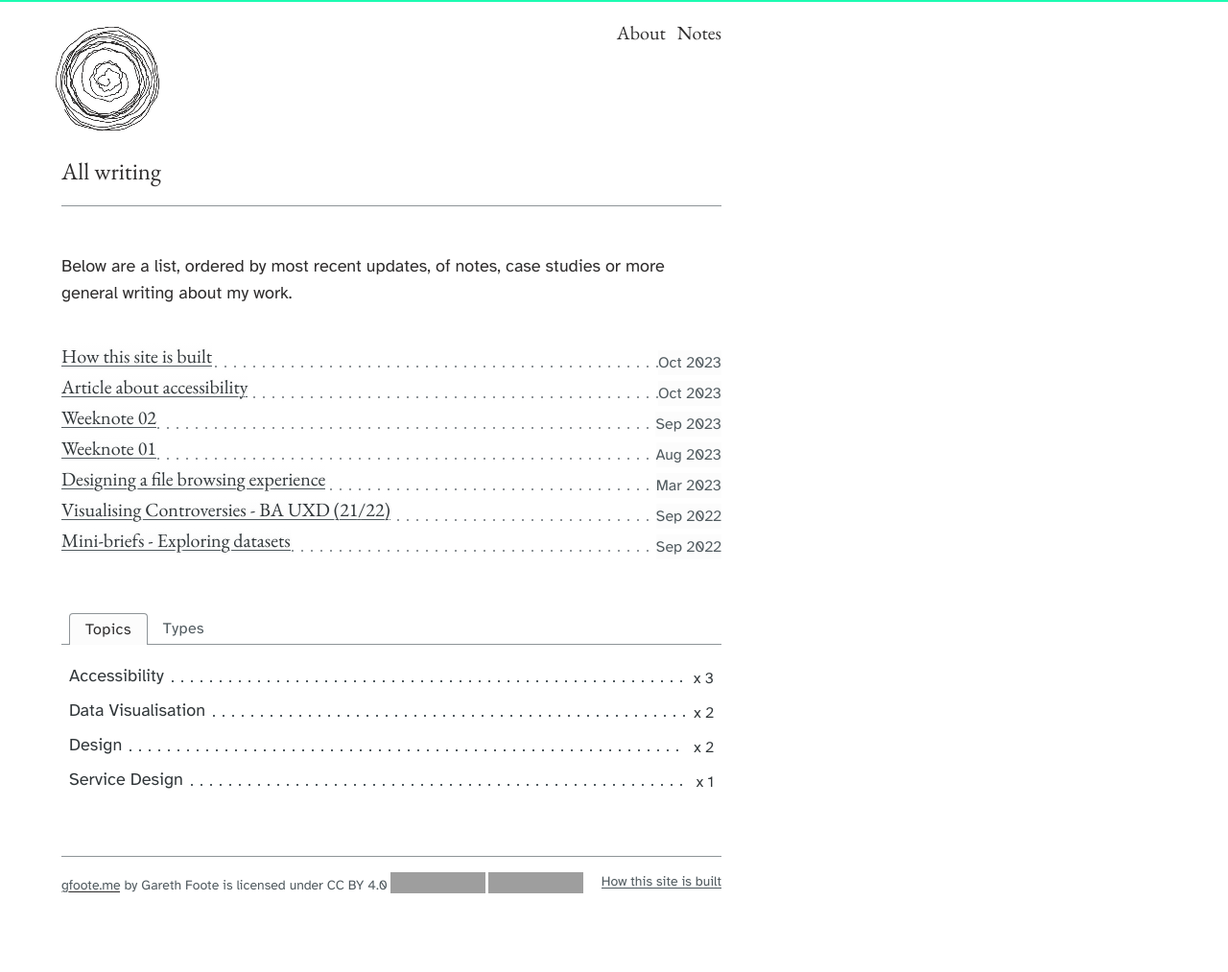
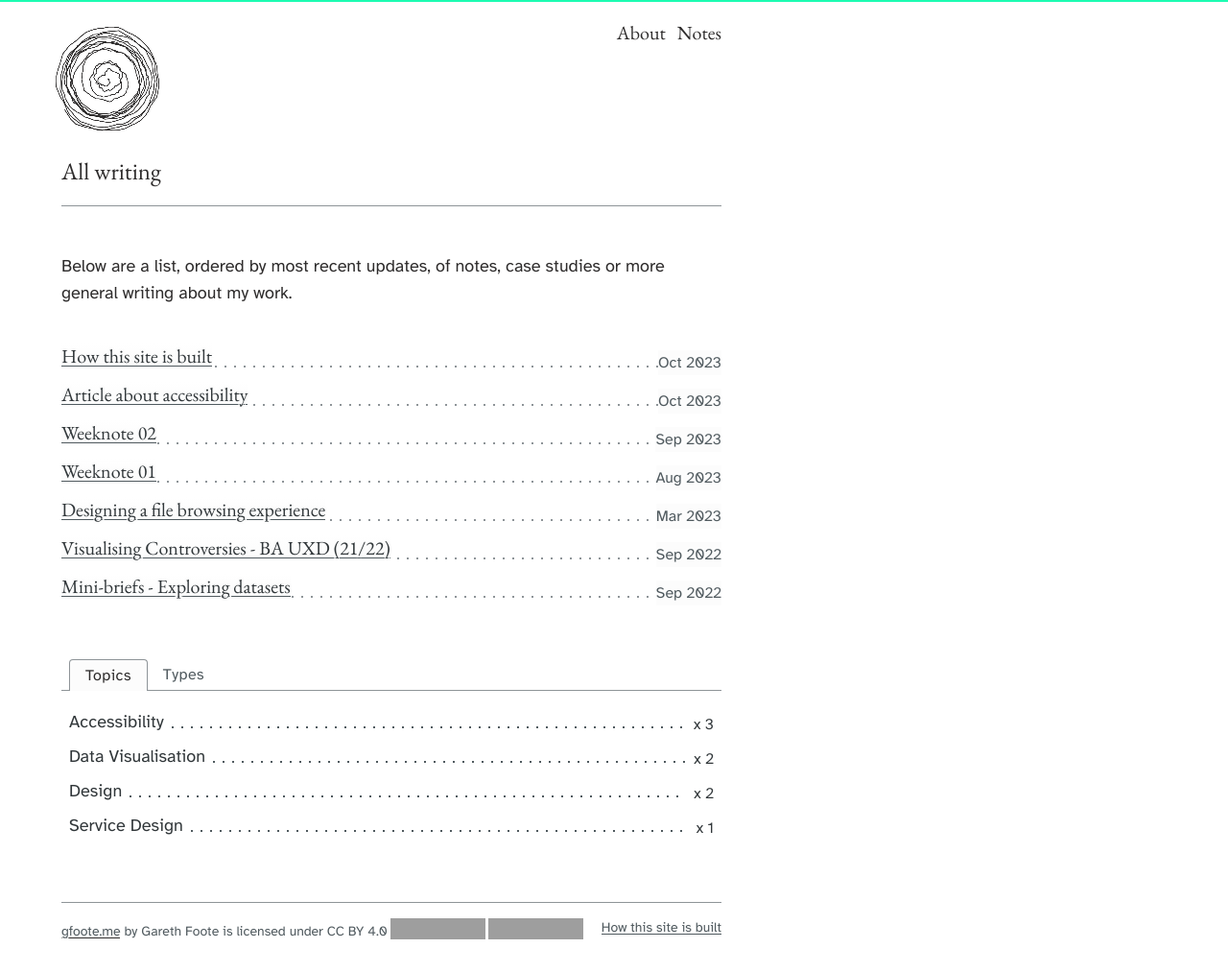
Before and after one commit to garethfoote/gfoote, a Jekyll site: the page built from collections/Writing.md, in a window 1280 px wide. Shown: the whole page at 96% size. Built offline with Jekyll 4.4.1, drawn with Linux system fonts in a browser that asks for light colours; before the commit the page ends 965 px from its top, so only the background shows below that; grey boxes are pictures that could not be loaded.

Commit message:
Adding missing margin

```diff
--- a/_includes/article-cards.html
+++ b/_includes/article-cards.html
@@ -1,3 +1,5 @@
 {% for post in posts %}
- {%- include article-card.html -%}
+<div class="mb-2">
+  {%- include article-card.html -%}
+</div>
 {%- endfor -%}
```
